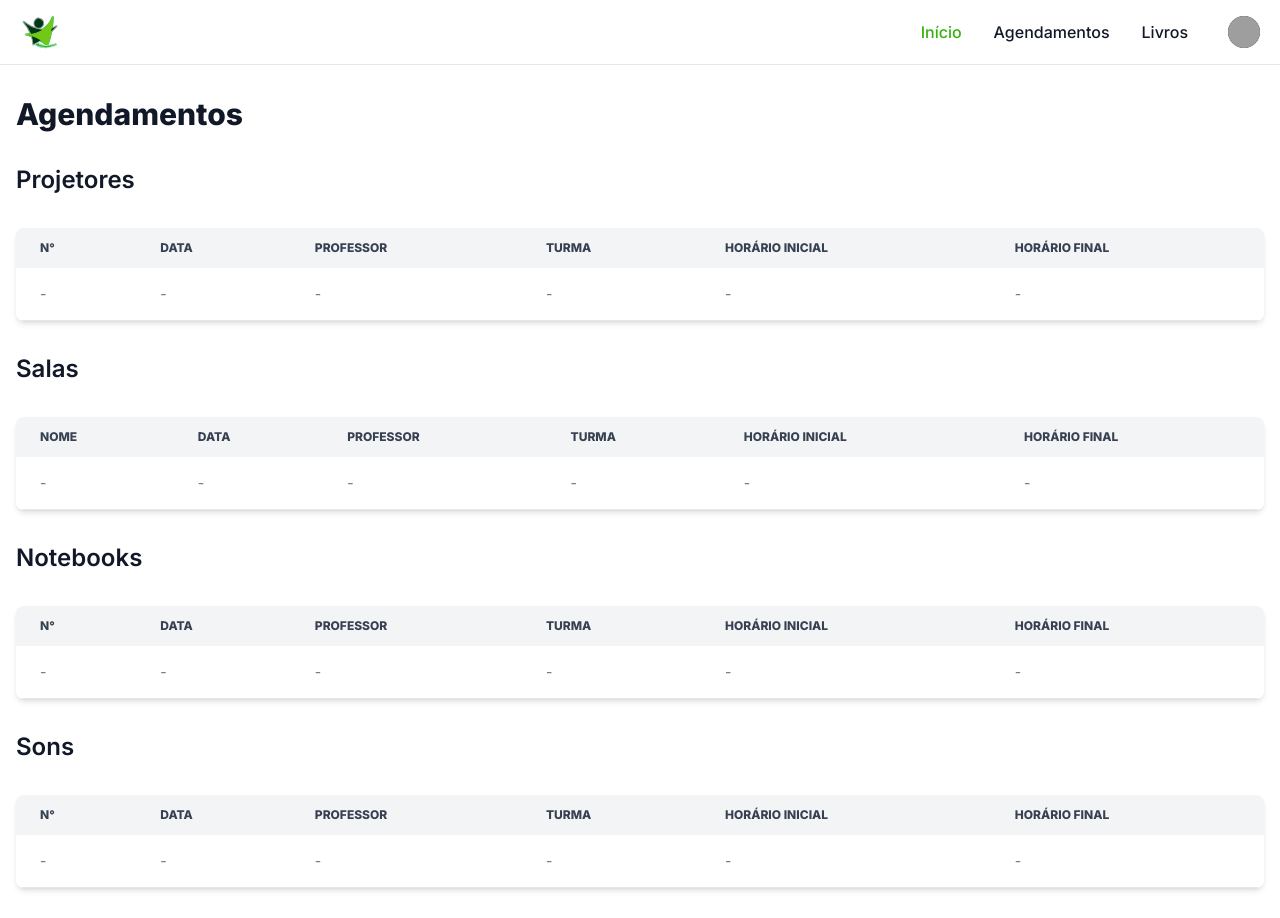
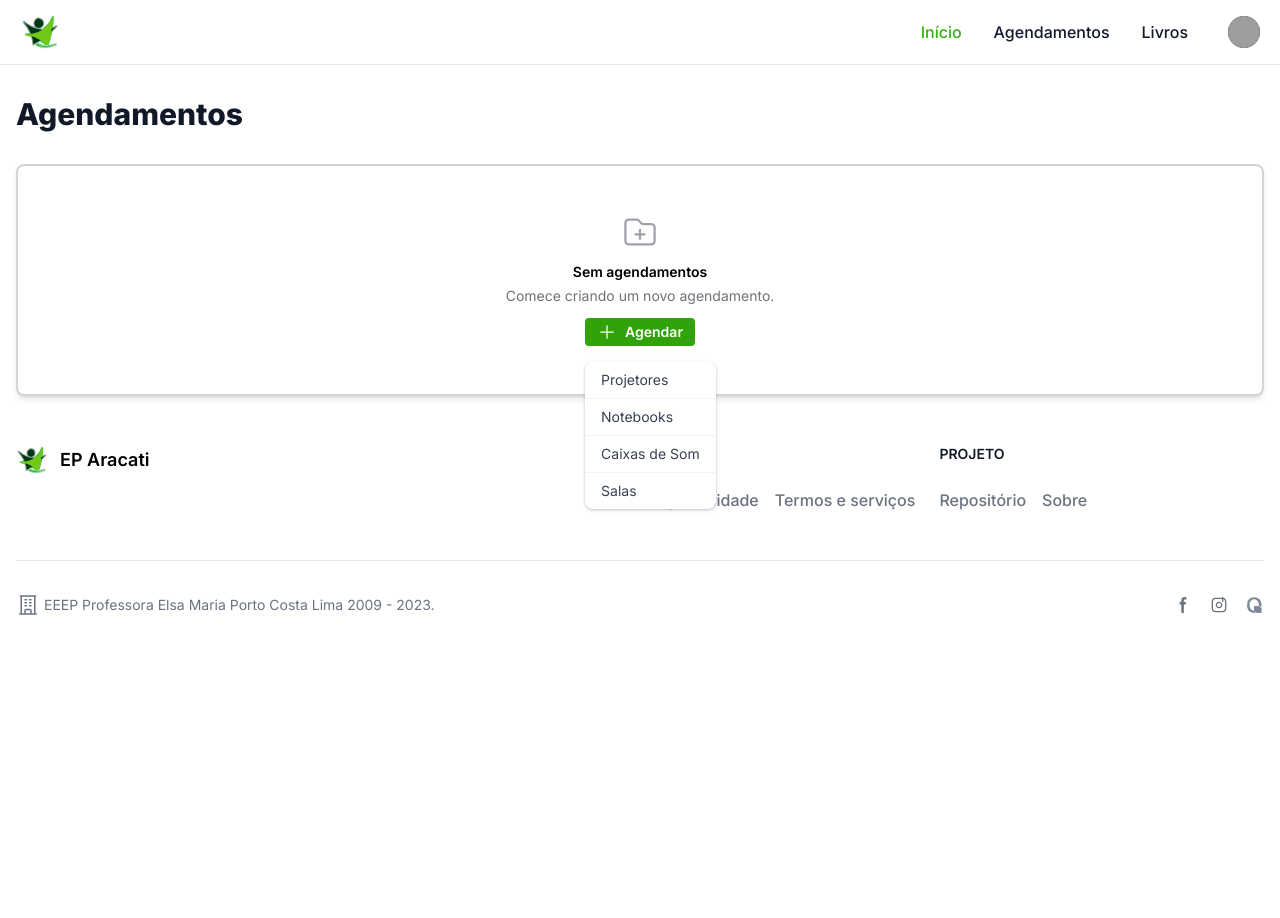
Before and after one commit to hi-bernardo/eparacati, a React (Vite) app: page /agendamentos in a window 1280 px wide. Shown: the top 918 px of the page. After the commit the page ends 800 px from the top, so only its background shows below. Built offline with nearby package versions, Linux system fonts and the light colour scheme; grey boxes are pictures that could not be loaded.

Commit message:
empty states adicionado

```diff
--- a/src/pages/Agendamentos/index.jsx
+++ b/src/pages/Agendamentos/index.jsx
@@ -1,5 +1,5 @@
 import Table from "../../components/context/Table";
-import Button from "../../components/context/Button";
+import EmptyStates from "../../components/context/EmptyStates";
 import Alert from "../../components/layout/Alert";
 
 function Agendamentos() {
@@ -8,60 +8,7 @@ function Agendamentos() {
 			<h1 className="text-gray-900 text-3xl font-bold dark:text-white">
 				Agendamentos
 			</h1>
-         <div className="flex flex-col gap-4">
-            <h2 className="text-gray-900 text-2xl font-semibold dark:text-white">
-               Projetores
-            </h2>
-            <Table
-               value=""
-               date=""
-               startTime=""
-               endTime=""
-               teacher=""
-               classroom=""
-            />
-         </div>
-         <div className="flex flex-col gap-4">
-            <h2 className="text-gray-900 text-2xl font-semibold dark:text-white">
-               Salas
-            </h2>
-            <Table
-               identification="Nome"
-               value=""
-               date=""
-               startTime=""
-               endTime=""
-               teacher=""
-               classroom=""
-            />
-         </div>
-         <div className="flex flex-col gap-4">
-            <h2 className="text-gray-900 text-2xl font-semibold dark:text-white">
-               Notebooks
-            </h2>
-            <Table
-               value=""
-               date=""
-               startTime=""
-               endTime=""
-               teacher=""
-               classroom=""
-            />
-         </div>
-         <div className="flex flex-col gap-4">
-            <h2 className="text-gray-900 text-2xl font-semibold dark:text-white">
-               Sons
-            </h2>
-            <Table
-               value=""
-               date=""
-               startTime=""
-               endTime=""
-               teacher=""
-               classroom=""
-            />
-         </div>
-         <Button />
+			<EmptyStates/>
 		</main>
 	);
 }
```
Lines whose indentation alone changed are shown as unchanged.
